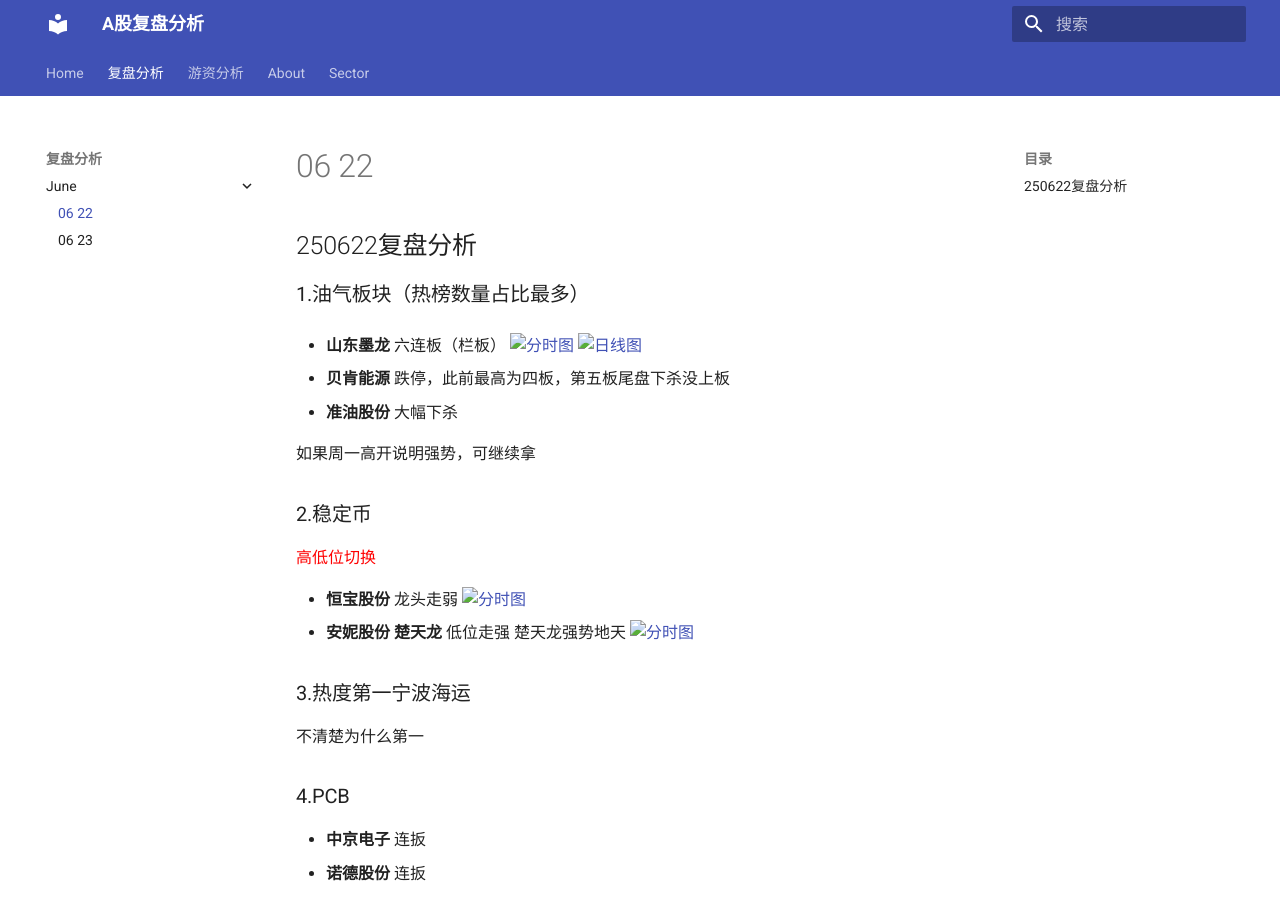
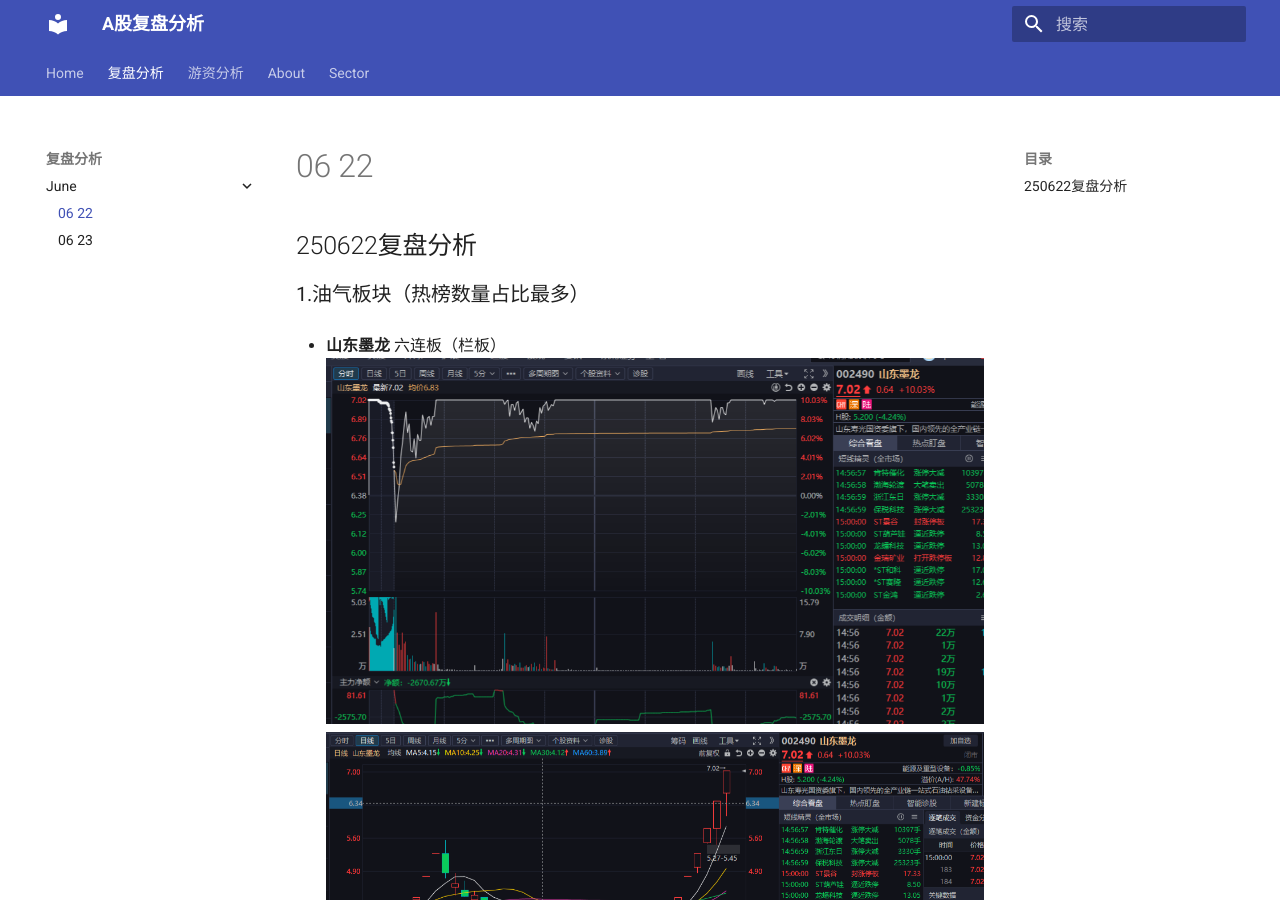
Before and after one commit to Spectrewsr/A-market, an MkDocs documentation site: the page built from docs/daily/2025/June/06-22/06-22.md, in a window 1280 px wide and 900 px high. Built offline with MkDocs 1.6.1 and Material for MkDocs 9.7.7, drawn with Linux system fonts in a browser that asks for light colours.

Commit message:
enable figures shown in the page

```diff
--- a/docs/daily/2025/June/06-22/06-22.md
+++ b/docs/daily/2025/June/06-22/06-22.md
@@ -3,8 +3,8 @@
 ### 1.油气板块（热榜数量占比最多）
 
 - **山东墨龙** 六连板（栏板）
-![分时图]({{ base_url }}/assets/figures/daily/2025/June/06-22/1.png){: .glightbox }
-![日线图]({{ base_url }}/assets/figures/daily/2025/June/06-22/2.png){: .glightbox }
+![分时图](/A-market/assets/figures/daily/2025/June/06-22/1.png){: .glightbox }
+![日线图](/A-market/assets/figures/daily/2025/June/06-22/2.png){: .glightbox }
 
 - **贝肯能源** 跌停，此前最高为四板，第五板尾盘下杀没上板
 - **准油股份** 大幅下杀
@@ -16,10 +16,10 @@
 <span style="color:red">高低位切换</span>
 
  - **恒宝股份** 龙头走弱
- ![分时图]({{ base_url }}/assets/figures/daily/2025/June/06-22/3.png){: .glightbox }
+ ![分时图](/A-market/assets/figures/daily/2025/June/06-22/3.png){: .glightbox }
  - **安妮股份**  **楚天龙** 低位走强
     楚天龙强势地天
-![分时图]({{ base_url }}/assets/figures/daily/2025/June/06-22/4.png){: .glightbox }
+![分时图](/A-market/assets/figures/daily/2025/June/06-22/4.png){: .glightbox }
 
 ### 3.热度第一宁波海运
 不清楚为什么第一
--- a/mkdocs.yml
+++ b/mkdocs.yml
@@ -1,6 +1,5 @@
 site_name: A股复盘分析
 site_url: https://Spectrewsr.github.io/A-market/
-use_directory_urls: true
 
 theme:
   name: material
```
